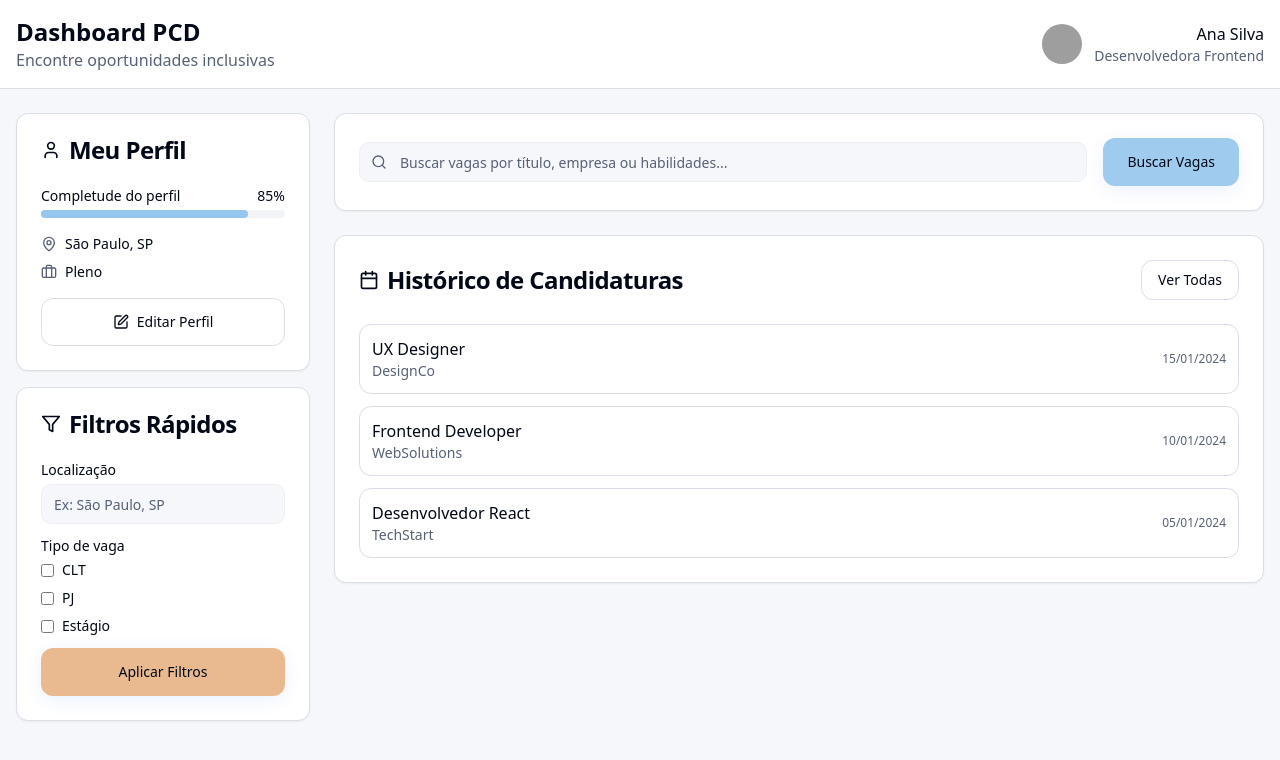
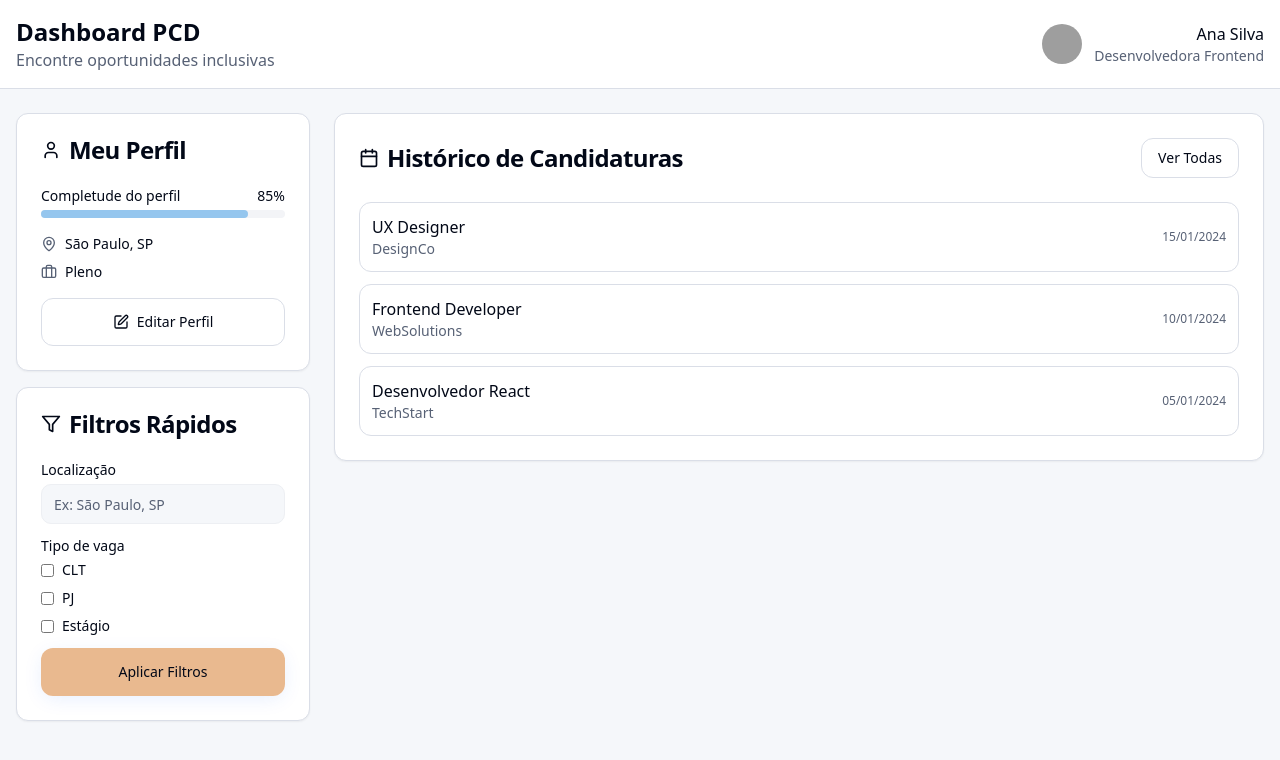
Before and after one commit to luisferracine/talento-inclusivo-hub, a React (Vite) app: page /dashboard-pcd in a window 1280 px wide. Shown: the top 760 px of the page. Built offline with nearby package versions, Linux system fonts and the light colour scheme; grey boxes are pictures that could not be loaded.

Commit message:
Remover busca de vagas

```diff
--- a/src/pages/DashboardPcd.tsx
+++ b/src/pages/DashboardPcd.tsx
@@ -197,25 +197,6 @@ const DashboardPcd = () => {
 
           {/* Conteúdo Principal */}
           <main className="lg:col-span-3 space-y-6">
-            {/* Busca */}
-            <Card>
-              <CardContent className="pt-6">
-                <div className="flex items-center gap-4">
-                  <div className="relative flex-1">
-                    <Search className="absolute left-3 top-1/2 transform -translate-y-1/2 text-muted-foreground w-4 h-4" />
-                    <Input
-                      placeholder="Buscar vagas por título, empresa ou habilidades..."
-                      className="pl-10"
-                    />
-                  </div>
-                  <Button variant="default">
-                    Buscar Vagas
-                  </Button>
-                </div>
-              </CardContent>
-            </Card>
-
-
             {/* Histórico de Candidaturas */}
             <Card>
               <CardHeader>
```
